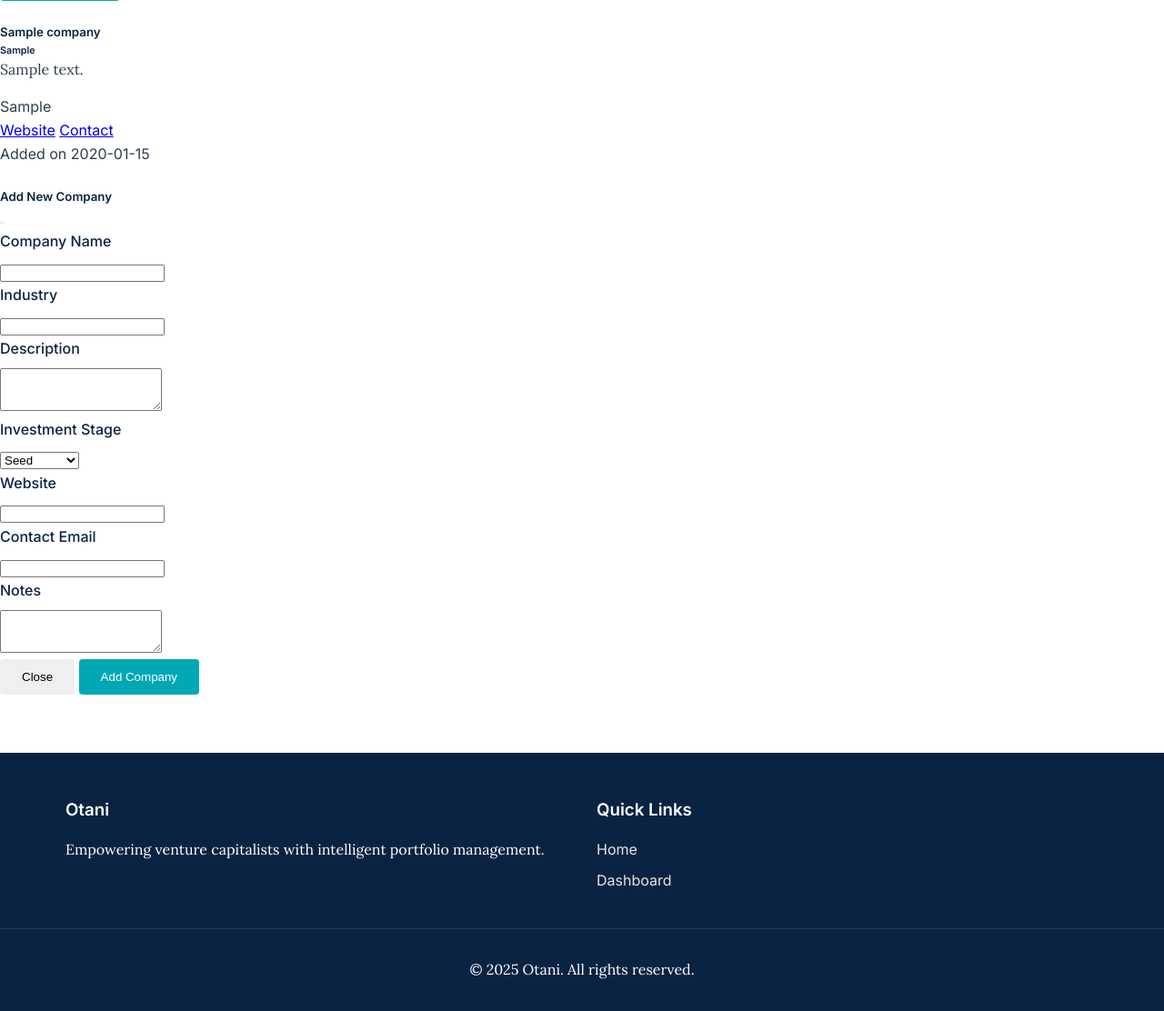
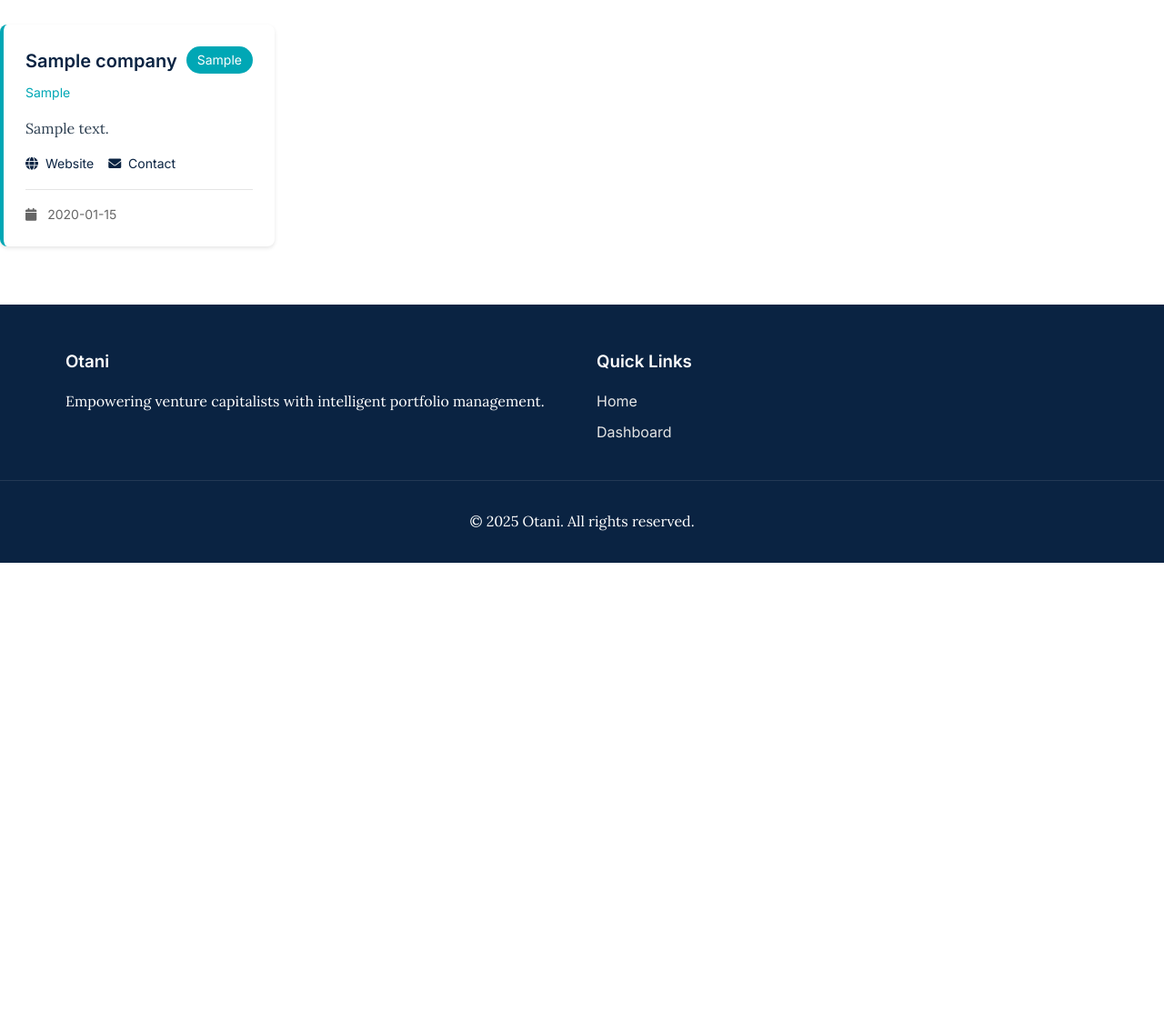
Before and after one commit to sfburrito/otani, a Flask app: page /dashboard in a window 1280 px wide. Shown: the part 76-1188 px from the top of the page at 91% size. After the commit the page ends 695 px from the top, so only its background shows below. Run offline with Flask 3, Linux system fonts and the light colour scheme; a user stored in the database is signed in; tables that the repository leaves empty hold one stand-in row (values such as "Sample post").

Commit message:
Update dashboard with modern design

```diff
--- a/static/style.css
+++ b/static/style.css
@@ -334,6 +334,183 @@
     border-top: 1px solid rgba(255, 255, 255, 0.1);
 }
 
+/* Dashboard Styles */
+.dashboard-header {
+    display: flex;
+    justify-content: space-between;
+    align-items: center;
+    margin-bottom: 2rem;
+    padding: 1rem 0;
+}
+
+.company-grid {
+    display: grid;
+    grid-template-columns: repeat(auto-fill, minmax(300px, 1fr));
+    gap: 1.5rem;
+    margin-bottom: 2rem;
+}
+
+.company-card {
+    background: var(--white);
+    border-radius: 8px;
+    padding: 1.5rem;
+    box-shadow: var(--shadow);
+    transition: var(--transition);
+    border-left: 4px solid var(--teal);
+}
+
+.company-card:hover {
+    transform: translateY(-4px);
+    box-shadow: 0 8px 16px rgba(0, 0, 0, 0.1);
+}
+
+.company-header {
+    display: flex;
+    justify-content: space-between;
+    align-items: flex-start;
+    margin-bottom: 0.5rem;
+}
+
+.company-name {
+    font-size: 1.25rem;
+    color: var(--navy);
+    margin: 0;
+}
+
+.company-stage {
+    background: var(--teal);
+    color: var(--white);
+    padding: 0.25rem 0.75rem;
+    border-radius: 20px;
+    font-size: 0.875rem;
+}
+
+.company-industry {
+    color: var(--teal);
+    font-size: 0.875rem;
+    margin-bottom: 1rem;
+}
+
+.company-description {
+    color: var(--text-dark);
+    margin-bottom: 1rem;
+    line-height: 1.5;
+}
+
+.company-links {
+    display: flex;
+    gap: 1rem;
+    margin-bottom: 1rem;
+}
+
+.company-link {
+    color: var(--navy);
+    text-decoration: none;
+    font-size: 0.875rem;
+    transition: var(--transition);
+}
+
+.company-link:hover {
+    color: var(--teal);
+}
+
+.company-link i {
+    margin-right: 0.25rem;
+}
+
+.company-meta {
+    color: #666;
+    font-size: 0.875rem;
+    border-top: 1px solid var(--gray);
+    padding-top: 1rem;
+}
+
+.company-meta i {
+    margin-right: 0.5rem;
+}
+
+/* Modal Styles */
+.modal {
+    display: none;
+    position: fixed;
+    top: 0;
+    left: 0;
+    right: 0;
+    bottom: 0;
+    background: rgba(0, 0, 0, 0.5);
+    z-index: 1000;
+    align-items: center;
+    justify-content: center;
+}
+
+.modal-content {
+    background: var(--white);
+    border-radius: 8px;
+    width: 90%;
+    max-width: 800px;
+    max-height: 90vh;
+    overflow-y: auto;
+    position: relative;
+}
+
+.modal-header {
+    padding: 1.5rem;
+    border-bottom: 1px solid var(--gray);
+    display: flex;
+    justify-content: space-between;
+    align-items: center;
+}
+
+.modal-header h3 {
+    margin: 0;
+}
+
+.close-modal {
+    background: none;
+    border: none;
+    color: #666;
+    font-size: 1.25rem;
+    cursor: pointer;
+    padding: 0.5rem;
+    transition: var(--transition);
+}
+
+.close-modal:hover {
+    color: var(--navy);
+}
+
+.modal-footer {
+    padding: 1.5rem;
+    border-top: 1px solid var(--gray);
+    display: flex;
+    justify-content: flex-end;
+    gap: 1rem;
+}
+
+/* Empty State */
+.empty-state {
+    text-align: center;
+    padding: 3rem;
+    background: var(--white);
+    border-radius: 8px;
+    box-shadow: var(--shadow);
+    grid-column: 1 / -1;
+}
+
+.empty-state i {
+    font-size: 3rem;
+    color: var(--teal);
+    margin-bottom: 1rem;
+}
+
+.empty-state h3 {
+    margin-bottom: 0.5rem;
+}
+
+.empty-state p {
+    color: #666;
+}
+
 /* Animations */
 @keyframes slideIn {
     from {
--- a/templates/dashboard.html
+++ b/templates/dashboard.html
@@ -1,90 +1,115 @@
 {% extends "base.html" %}
 
 {% block content %}
-<div class="row mb-4">
-    <div class="col">
-        <h2>Your Companies</h2>
-    </div>
-    <div class="col text-end">
-        <button class="btn btn-primary" data-bs-toggle="modal" data-bs-target="#addCompanyModal">
-            Add Company
+<div class="dashboard-header">
+    <h2>Your Portfolio</h2>
+    <button class="btn btn-primary" onclick="document.getElementById('addCompanyModal').style.display='flex'">
+        <i class="fas fa-plus"></i> Add Company
     </button>
 </div>
+
+<div class="company-grid">
+    {% for company in companies %}
+    <div class="company-card" data-aos="fade-up" data-aos-delay="{{ loop.index * 100 }}">
+        <div class="company-header">
+            <h3 class="company-name">{{ company.name }}</h3>
+            <span class="company-stage">{{ company.stage }}</span>
         </div>
-
-<div class="row">
-    {% for company in companies %}
-    <div class="col-md-6 mb-4">
-        <div class="card">
-            <div class="card-body">
-                <h5 class="card-title">{{ company.name }}</h5>
-                <h6 class="card-subtitle mb-2 text-muted">{{ company.industry }}</h6>
-                <p class="card-text">{{ company.description }}</p>
-                <div class="mb-2">
-                    <span class="badge bg-info">{{ company.stage }}</span>
+        <div class="company-industry">{{ company.industry }}</div>
+        <p class="company-description">{{ company.description }}</p>
+        <div class="company-links">
+            {% if company.website %}
+            <a href="{{ company.website }}" class="company-link" target="_blank">
+                <i class="fas fa-globe"></i> Website
+            </a>
+            {% endif %}
+            {% if company.contact_email %}
+            <a href="mailto:{{ company.contact_email }}" class="company-link">
+                <i class="fas fa-envelope"></i> Contact
+            </a>
+            {% endif %}
         </div>
-                <a href="{{ company.website }}" class="card-link" target="_blank">Website</a>
-                <a href="mailto:{{ company.contact_email }}" class="card-link">Contact</a>
-            </div>
-            <div class="card-footer text-muted">
-                Added on {{ company.created_at.strftime('%Y-%m-%d') }}
+        <div class="company-meta">
+            <span><i class="fas fa-calendar"></i> {{ company.created_at.strftime('%Y-%m-%d') }}</span>
         </div>
     </div>
+    {% else %}
+    <div class="empty-state" data-aos="fade-up">
+        <i class="fas fa-folder-open"></i>
+        <h3>No Companies Yet</h3>
+        <p>Start building your portfolio by adding your first company.</p>
     </div>
     {% endfor %}
 </div>
 
 <!-- Add Company Modal -->
-<div class="modal fade" id="addCompanyModal" tabindex="-1">
-    <div class="modal-dialog">
+<div id="addCompanyModal" class="modal">
     <div class="modal-content">
         <div class="modal-header">
-                <h5 class="modal-title">Add New Company</h5>
-                <button type="button" class="btn-close" data-bs-dismiss="modal"></button>
+            <h3>Add New Company</h3>
+            <button type="button" class="close-modal" onclick="this.closest('.modal').style.display='none'">
+                <i class="fas fa-times"></i>
+            </button>
         </div>
-            <div class="modal-body">
-                <form id="addCompanyForm" method="POST" action="{{ url_for('add_company') }}">
-                    <div class="mb-3">
-                        <label for="name" class="form-label">Company Name</label>
-                        <input type="text" class="form-control" id="name" name="name" required>
+        <form class="add-company-form" method="POST" action="{{ url_for('add_company') }}">
+            <div class="form-grid">
+                <div class="form-group">
+                    <label class="form-label" for="name">Company Name</label>
+                    <input type="text" class="form-input" id="name" name="name" required>
                 </div>
-                    <div class="mb-3">
-                        <label for="industry" class="form-label">Industry</label>
-                        <input type="text" class="form-control" id="industry" name="industry">
+                <div class="form-group">
+                    <label class="form-label" for="industry">Industry</label>
+                    <input type="text" class="form-input" id="industry" name="industry">
                 </div>
-                    <div class="mb-3">
-                        <label for="description" class="form-label">Description</label>
-                        <textarea class="form-control" id="description" name="description" rows="3"></textarea>
-                    </div>
-                    <div class="mb-3">
-                        <label for="stage" class="form-label">Investment Stage</label>
-                        <select class="form-control" id="stage" name="stage">
+                <div class="form-group">
+                    <label class="form-label" for="stage">Stage</label>
+                    <select class="form-input" id="stage" name="stage">
                         <option value="Seed">Seed</option>
                         <option value="Series A">Series A</option>
                         <option value="Series B">Series B</option>
                         <option value="Series C">Series C</option>
-                            <option value="Late Stage">Late Stage</option>
+                        <option value="Growth">Growth</option>
                     </select>
                 </div>
-                    <div class="mb-3">
-                        <label for="website" class="form-label">Website</label>
-                        <input type="url" class="form-control" id="website" name="website">
+                <div class="form-group">
+                    <label class="form-label" for="website">Website</label>
+                    <input type="url" class="form-input" id="website" name="website">
                 </div>
-                    <div class="mb-3">
-                        <label for="contact_email" class="form-label">Contact Email</label>
-                        <input type="email" class="form-control" id="contact_email" name="contact_email">
             </div>
-                    <div class="mb-3">
-                        <label for="notes" class="form-label">Notes</label>
-                        <textarea class="form-control" id="notes" name="notes" rows="3"></textarea>
+            <div class="form-group">
+                <label class="form-label" for="description">Description</label>
+                <textarea class="form-input" id="description" name="description" rows="3"></textarea>
+            </div>
+            <div class="form-group">
+                <label class="form-label" for="contact_email">Contact Email</label>
+                <input type="email" class="form-input" id="contact_email" name="contact_email">
+            </div>
+            <div class="form-group">
+                <label class="form-label" for="notes">Notes</label>
+                <textarea class="form-input" id="notes" name="notes" rows="3"></textarea>
+            </div>
+            <div class="modal-footer">
+                <button type="button" class="btn btn-outline" onclick="this.closest('.modal').style.display='none'">Cancel</button>
+                <button type="submit" class="btn btn-primary">Add Company</button>
             </div>
         </form>
     </div>
-            <div class="modal-footer">
-                <button type="button" class="btn btn-secondary" data-bs-dismiss="modal">Close</button>
-                <button type="submit" form="addCompanyForm" class="btn btn-primary">Add Company</button>
 </div>
-        </div>
-    </div>
-</div>
+
+<script>
+document.addEventListener('DOMContentLoaded', function() {
+    // Modal handling
+    window.onclick = function(event) {
+        if (event.target.classList.contains('modal')) {
+            event.target.style.display = 'none';
+        }
+    }
+
+    // Initialize AOS
+    AOS.init({
+        duration: 800,
+        once: true
+    });
+});
+</script>
 {% endblock %}
```
Lines whose indentation alone changed are shown as unchanged.
